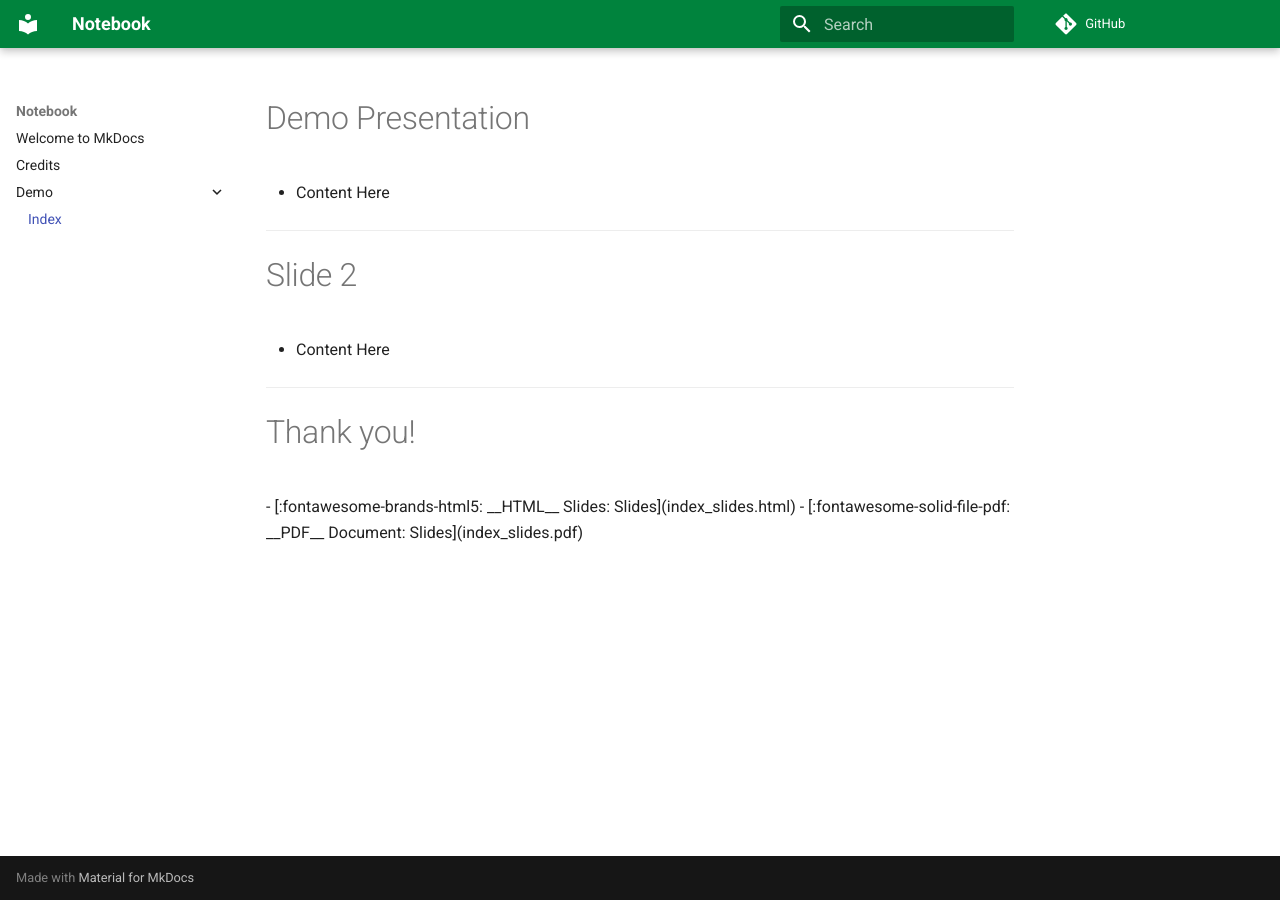
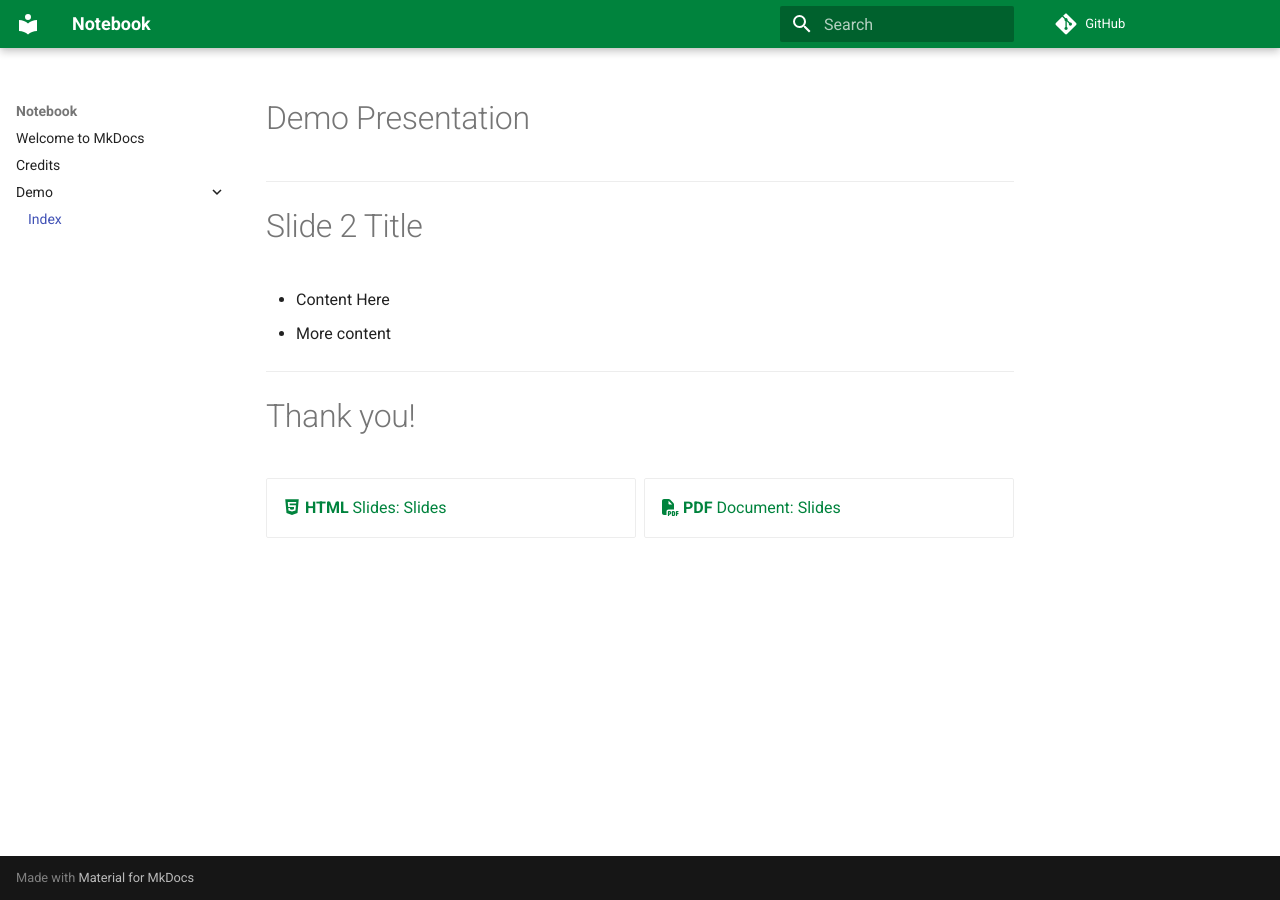
Before and after one commit to ChrisCompton/notebook, an MkDocs documentation site: the page built from docs/demo/index.md, in a window 1280 px wide. Built offline with MkDocs 1.6.1 and Material for MkDocs 9.7.7, drawn with Linux system fonts in a browser that asks for light colours; comment, search, counter and statistics services are not loaded.

```diff
--- a/docs/demo/index.md
+++ b/docs/demo/index.md
@@ -7,13 +7,13 @@ theme: notebook
 
 # Demo Presentation
 
-- Content Here
 
 ---
 
-# Slide 2
+# Slide 2 Title
 
 - Content Here
+- More content
 
 ---
 
@@ -21,31 +21,6 @@ theme: notebook
 
 
 
-
-
-
-
-
-
-
-
-
-
-
-
-
-
-
-
-
-
-
-
-
-
-
-
-
 <div id="slide_menu" class="grid cards" markdown>
 - [:fontawesome-brands-html5: __HTML__ Slides: Slides](index_slides.html)
 - [:fontawesome-solid-file-pdf: __PDF__ Document: Slides](index_slides.pdf)</div>
--- a/mkdocs.yml
+++ b/mkdocs.yml
@@ -2,9 +2,52 @@ site_name: Notebook
 repo_url: https://github.com/ChrisCompton/notebook
 theme:
   name: material
+
 plugins:
   - search
+  - awesome-pages
+
+highlightjs: true
+hljs_languages:
+  - yaml
+  - python
+  - sql
+
+features:
+    - content.code.annotate
+    - content.code.copy
+    - content.tabs.link
+    - content.tooltips
+    - navigation.tabs
+    - navigation.top
+    - search.highlight
+    - toc.follow
+
+
 extra_css:
   - /static/css/adjust.css
 extra_javascript:
   - /static/js/main.js
+
+
+markdown_extensions:
+  - attr_list
+  - pymdownx.emoji:
+      emoji_index: !!python/name:material.extensions.emoji.twemoji
+      emoji_generator: !!python/name:material.extensions.emoji.to_svg
+  - md_in_html
+  - admonition
+  - pymdownx.details
+  - footnotes
+  - pymdownx.superfences
+  - pymdownx.tabbed:
+      alternate_style: true
+  - pymdownx.tasklist:
+      clickable_checkbox: true
+      custom_checkbox: true
+
+
+exclude_docs: |
+  __*.md
+draft_docs: |
+  DRAFT_*.md
```
Also changed, not shown: README.md (+1 -0 lines), 3 other files.
